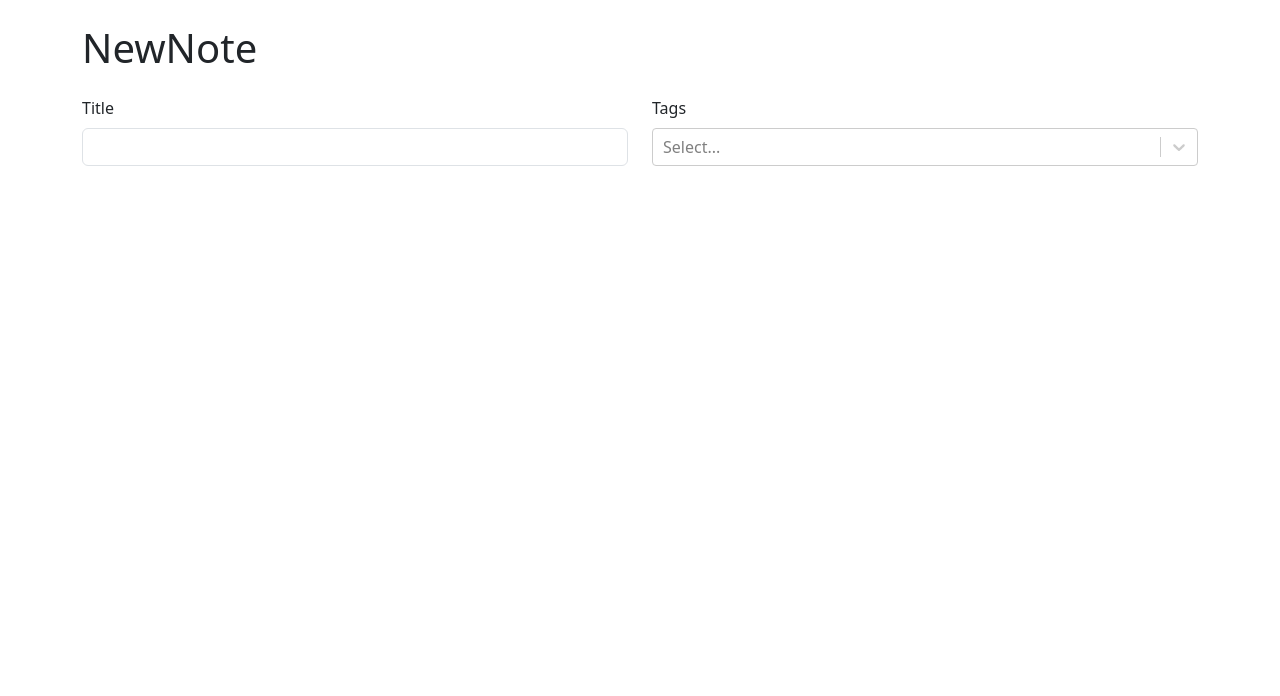
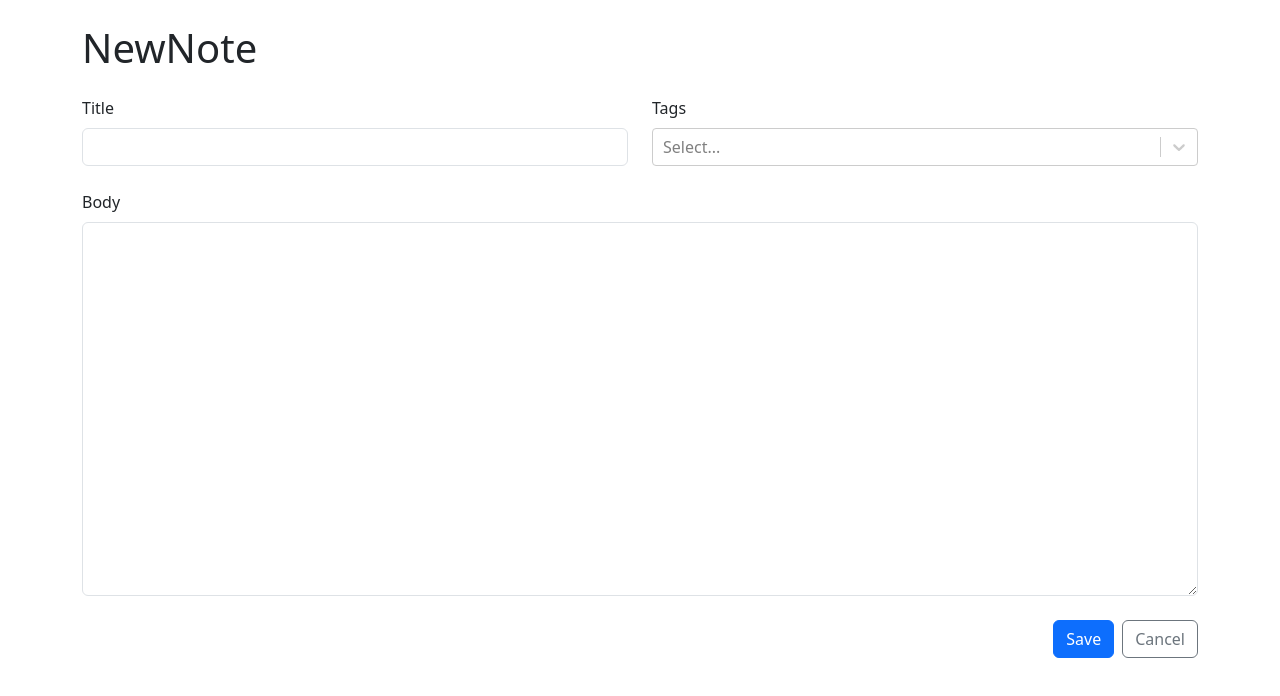
Before and after one commit to ben-azevedo/note-taker, a React (Create React App) app: page /new in a window 1280 px wide. Shown: the top 696 px of the page. Built offline with nearby package versions, Linux system fonts and the light colour scheme.

Commit message:
Completed NoteForm template, <Link to='..'> takes you back to the previous page

```diff
--- a/src/NoteForm.tsx
+++ b/src/NoteForm.tsx
@@ -1,4 +1,5 @@
-import { Form, Stack, Row, Col } from "react-bootstrap";
+import { Form, Stack, Row, Col, Button } from "react-bootstrap";
+import { Link } from "react-router-dom";
 import CreatableReactSelect from "react-select/creatable";
 
 function NoteForm() {
@@ -15,10 +16,24 @@
           <Col>
             <Form.Group controlId="tags">
               <Form.Label>Tags</Form.Label>
-              <CreatableReactSelect isMulti/>
+              <CreatableReactSelect isMulti />
             </Form.Group>
           </Col>
         </Row>
+        <Form.Group controlId="markdown">
+          <Form.Label>Body</Form.Label>
+          <Form.Control required as="textarea" rows={15} />
+        </Form.Group>
+        <Stack direction="horizontal" gap={2} className="justify-content-end">
+          <Button type="submit" variant="primary">
+            Save
+          </Button>
+          <Link to="..">
+            <Button type="button" variant="outline-secondary">
+              Cancel
+            </Button>
+          </Link>
+        </Stack>
       </Stack>
     </Form>
   );
```
